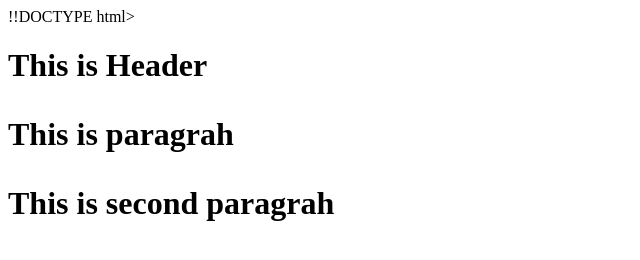
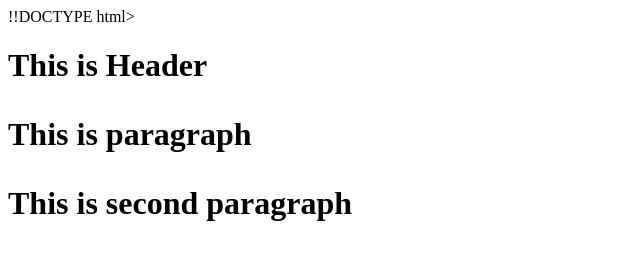
Before and after one commit to jagrutikhichi/AGT, a website: page Index.html in a window 1280 px wide. Shown: the whole page, without its empty margins (0-640 px from the left). Drawn offline with Linux system fonts and the light colour scheme.

Commit message:
commit fifth

```diff
--- a/Index.html
+++ b/Index.html
@@ -9,8 +9,8 @@
 
 <body>
     <h1> This is Header</h>
-        <p>This is paragrah</p>
-        <p>This is second paragrah</p>
+        <p>This is paragraph</p>
+        <p>This is second paragraph</p>
 </body>
 
 </html>
```
Also changed, not shown: package.json (added, +22 -0 lines), 2 other files.
